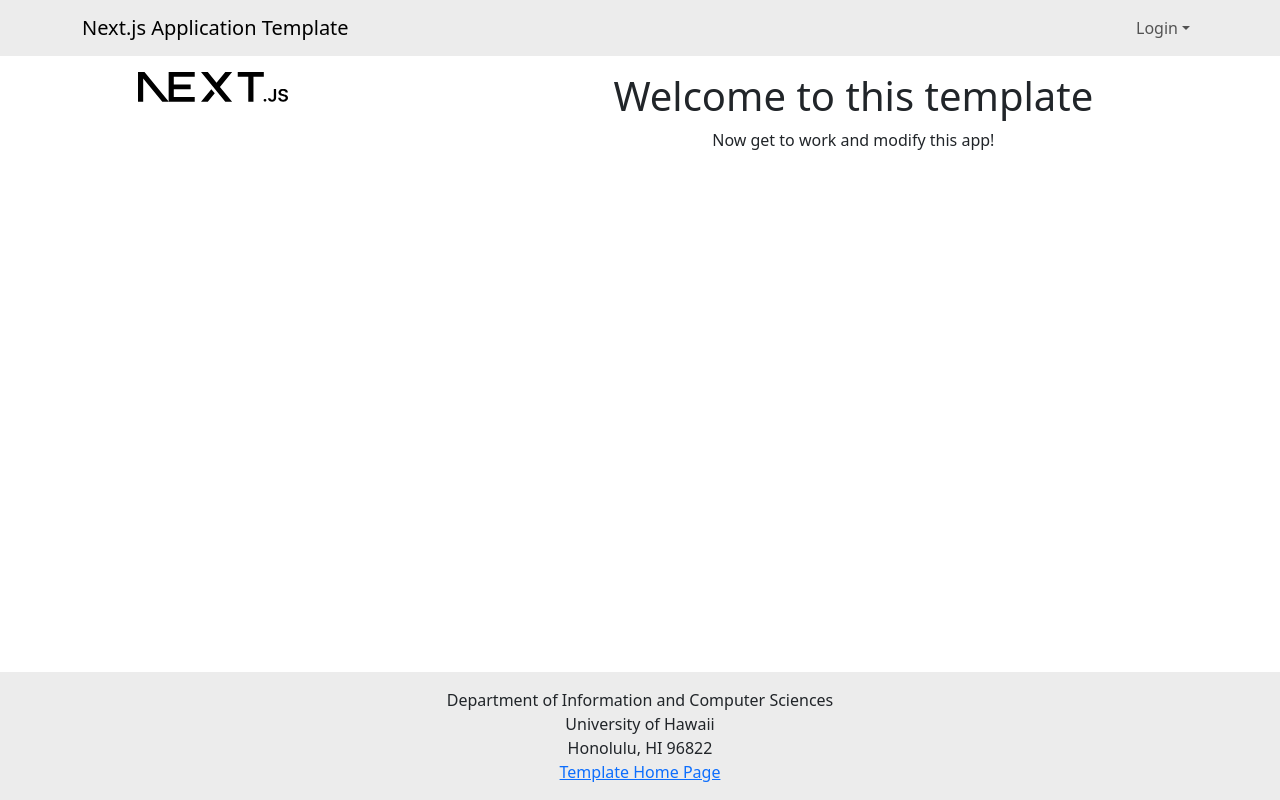
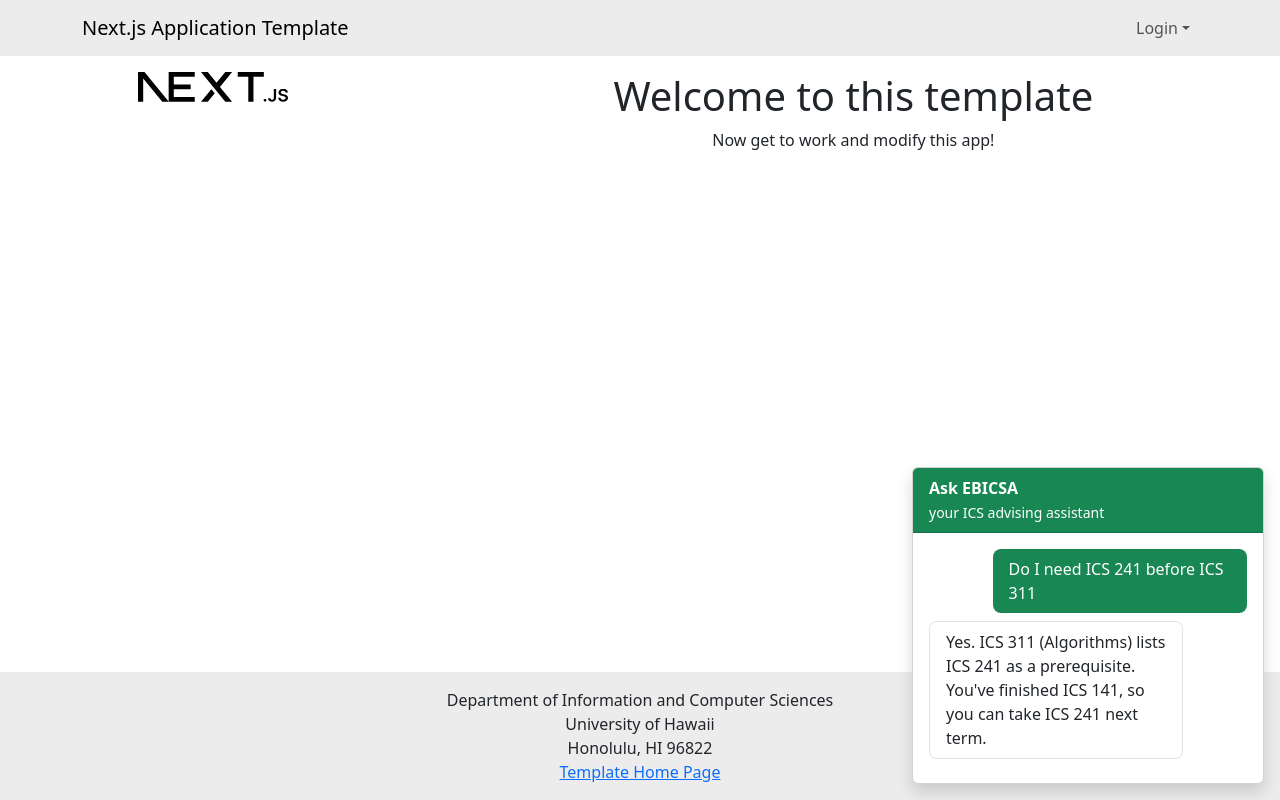
Before and after one commit to ebicsa-uhm/ebicsa, a Next.js app: page / in a window 1280 px wide. Built offline with nearby package versions, Linux system fonts and the light colour scheme; no server answers.

Commit message:
Add static chat widget popup to root layout, took approx. 60 min

```diff
--- a/src/app/layout.tsx
+++ b/src/app/layout.tsx
@@ -5,6 +5,7 @@ import "./globals.css";
 import Footer from '@/components/Footer';
 import NavBar from '@/components/Navbar';
 import Providers from './providers';
+import ChatWidget from "@/components/chat/ChatWidget";
 
 
 const geistSans = Geist({
@@ -35,6 +36,8 @@ export default function RootLayout({
           <NavBar />
           {children}
           <Footer />
+          <ChatWidget/>
+          {/* Adding the widget below the footer and children to render on every page */}
         </Providers>
       </body>
     </html>
--- /dev/null
+++ b/src/components/chat/ChatMessage.tsx
@@ -0,0 +1,32 @@
+// This will be the one chat bubble; where user messages are on the righthand side
+// the chat assistant will be on the left
+
+type ChatMessageProps = { // describes props this component accepts
+  role: 'user' | 'assistant';
+  text: string;
+};
+
+const ChatMessage = ({ role, text }: ChatMessageProps) => {
+  const isUser = role === 'user';
+
+  return (
+    <div className={`d-flex mb-2 ${isUser ? 'justify-content-end' : 'justify-content-start'}`}>
+      <div
+        className={`px-3 py-2 rounded-3 ${isUser ? 'bg-success text-white' : 'bg-white border'}`}
+        style={{maxWidth: '80%'}}>
+          {text}
+      </div>
+    </div>
+  );
+};
+
+
+// within className, {} in JSX means to run JS there.
+// backticks, `Bootstrap class`, make a template string
+
+// in the style={{maxWidth}}, outer braces are the JS rule, and inner braces are an object
+// refresher: CSS property names are camelCase in React
+
+// no 'use-client' here because a component imported by a client component automatically runs on the client as well
+
+export default ChatMessage;
--- /dev/null
+++ b/src/components/chat/ChatWidget.tsx
@@ -0,0 +1,22 @@
+// This component will be the *widget* itself, as the circular logo, and popup card will all be found here
+'use client';
+
+import { Card } from "react-bootstrap";
+import ChatMessage from "./ChatMessage";
+
+const ChatWidget = () => (
+  <Card className="position-fixed bottom-0 end-0 m-3 shadow" style={{width: '22rem', zIndex: 1050}}>
+    <Card.Header className="bg-success text-white">
+      <div className="fw-bold">Ask EBICSA</div>
+      <small>your ICS advising assistant</small>
+    </Card.Header>
+
+    <Card.Body>
+      <ChatMessage role="user" text="Do I need ICS 241 before ICS 311"/>
+      <ChatMessage role="assistant" text="Yes. ICS 311 (Algorithms) lists ICS 241 as a prerequisite. You've finished ICS 141, so you can take ICS 241 next term."/>
+    </Card.Body>
+
+  </Card>
+);
+
+export default ChatWidget;
```
